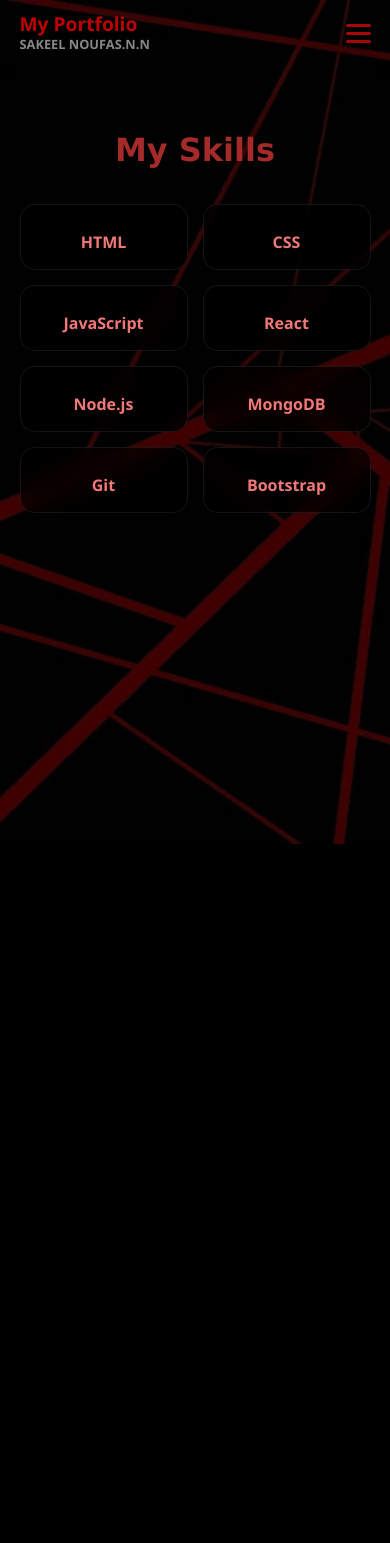
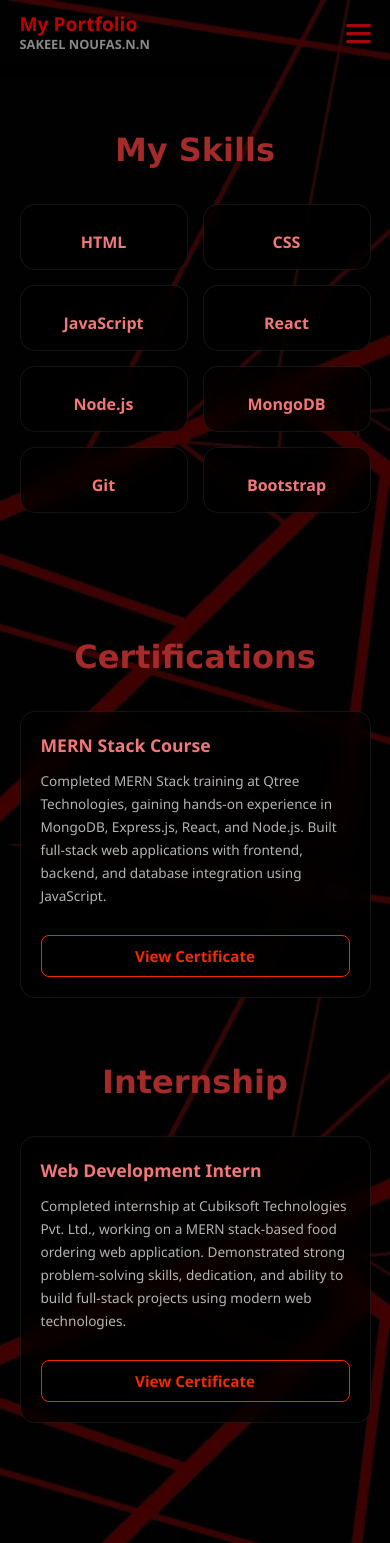
Before and after one commit to Sakeel1406/sakeel-noufas-Portfolio, a React (Vite) app: page /sakeel-noufas-Portfolio/skills in a window 390 px wide. Before the commit the page ends 844 px from the top, so only its background shows below. Built offline with nearby package versions, Linux system fonts and the light colour scheme.

Commit message:
fix: hide profile icon on mobile navbar

```diff
--- a/src/Project/Project.css
+++ b/src/Project/Project.css
@@ -95,67 +95,6 @@
   border: none;
 }
 
-/* Certification + Internship Card */
-.cert-card {
-  background: rgba(0,0,0,0.65);
-  backdrop-filter: blur(12px);
-  border: 1px solid rgba(255,255,255,0.08);
-  border-radius: 20px;
-  padding: 2rem;
-  margin: 20px auto;
-  max-width: 750px;
-  transition: all 0.3s ease;
-}
-
-.cert-card:hover {
-  transform: translateY(-6px);
-  border-color: #f12a02;
-  box-shadow: 0 10px 30px rgba(241,42,2,0.2);
-}
-
-.cert-card h3 {
-  color: #f12a02;
-  margin-bottom: 10px;
-  font-size: 1.4rem;
-}
-
-.cert-card p {
-  color: #f27878;
-  margin-bottom: 15px;
-  line-height: 1.5;
-}
-
-.cert-description {
-  color: #f27878;
-  margin-bottom: 15px;
-  line-height: 1.5;
-}
-
-
-/* Certificate Viewer */
-.cert-viewer {
-  margin-top: 30px;
-  padding: 20px;
-  background: rgba(0,0,0,0.7);
-  border-radius: 15px;
-  border: 1px solid rgba(255,255,255,0.1);
-}
-
-/* Close Button */
-.close-btn {
-  background: #f12a02;
-  color: black;
-  border: none;
-  padding: 8px 16px;
-  border-radius: 6px;
-  cursor: pointer;
-  margin-bottom: 10px;
-  font-weight: 600;
-}
-
-.close-btn:hover {
-  background: #ff4d2e;
-}
 
 /* Mobile Responsive */
 @media (max-width: 850px) {
--- a/src/Project/Project.jsx
+++ b/src/Project/Project.jsx
@@ -34,53 +34,8 @@ const Project = () => {
         )}
       </div>
 
-      {/* CERTIFICATIONS */}
-      <h1 className="section-title">Certifications</h1>
 
-      <div className="cert-card">
-        <h3>MERN Stack Course</h3>
-        <p className="cert-description">Completed MERN Stack training at Qtree Technologies, gaining hands-on experience in MongoDB, Express.js, React, and Node.js.
-          Built full-stack web applications with frontend, backend, and database integration using JavaScript.</p>
-        <button
-          className="project-btn"
-          onClick={() => setActiveCert(`${import.meta.env.BASE_URL}certificates/mern-cert.pdf`)}
-        >
-          View Certificate
-        </button>
-      </div>
 
-      {/* INTERNSHIP */}
-      <h1 className="section-title">Internship</h1>
-
-      <div className="cert-card">
-        <h3>Web Development Intern</h3>
-        <p className="cert-description">Completed internship at Cubiksoft Technologies Pvt. Ltd., working on a MERN stack-based food ordering web application.
-        Demonstrated strong problem-solving skills, dedication, and ability to build full-stack projects using modern web technologies.</p>
-        <button
-          className="project-btn"
-          onClick={() => setActiveCert(`${import.meta.env.BASE_URL}certificates/internship-cert.pdf`)}
-        >
-          View Certificate
-        </button>
-      </div>
-
-      {/* CERT VIEWER (LIKE DEMO VIDEO) */}
-      {activeCert && (
-        <div className="cert-viewer">
-          <button
-            className="close-btn"
-            onClick={() => setActiveCert(null)}
-          >
-            ✖ Close
-          </button>
-
-          <iframe
-            src={activeCert}
-            className="project-video"
-            title="Certificate"
-          />
-        </div>
-      )}
     </div>
   );
 };
--- a/src/Skills/Skills.css
+++ b/src/Skills/Skills.css
@@ -1,66 +1,170 @@
 /* Skills Container */
-.skill-container{
-  padding:120px 5%;
-  max-width:1100px;
-  margin:auto;
-  color:#ffffff;
+.skill-container {
+  padding: 120px 5%;
+  max-width: 1100px;
+  margin: auto;
+  color: #ffffff;
 }
 
 /* Title */
-.skill-title{
-  text-align:center;
-  font-size:2.5rem;
-  margin-bottom:60px;
-  font-family:'Lucida Sans', 'Lucida Sans Regular', 'Lucida Grande', 'Lucida Sans Unicode', Geneva, Verdana, sans-serif;
-  font-weight:bold;
-  /* background:linear-gradient(to right,#f12a02,#e8b7b7);
-  -webkit-background-clip:text;
-  -webkit-text-fill-color:transparent;*/
+.skill-title {
+  text-align: center;
+  font-size: 2.5rem;
+  margin-bottom: 60px;
+  font-family: 'Lucida Sans', 'Lucida Sans Regular', 'Lucida Grande',
+    'Lucida Sans Unicode', Geneva, Verdana, sans-serif;
+  font-weight: bold;
   color: brown;
 }
 
 /* Skill Grid */
-.skill-grid{
-  display:grid;
-  grid-template-columns:repeat(auto-fit,minmax(150px,1fr));
-  gap:25px;
+.skill-grid {
+  display: grid;
+  grid-template-columns: repeat(auto-fit, minmax(150px, 1fr));
+  gap: 25px;
 }
 
 /* Skill Card */
-.skill-card{
-  background:rgba(0,0,0,0.65);
-  backdrop-filter:blur(12px);
-  border:1px solid rgba(255,255,255,0.08);
-  border-radius:15px;
-  padding:20px;
-  text-align:center;
-  transition:0.3s;
+.skill-card {
+  background: rgba(0, 0, 0, 0.65);
+  backdrop-filter: blur(12px);
+  border: 1px solid rgba(255, 255, 255, 0.08);
+  border-radius: 15px;
+  padding: 20px;
+  text-align: center;
+  transition: 0.3s;
 }
 
-.skill-card:hover{
-  transform:translateY(-6px);
-  border-color:#f12a02;
-  box-shadow:0 8px 30px rgba(241,42,2,0.2);
+.skill-card:hover {
+  transform: translateY(-6px);
+  border-color: #f12a02;
+  box-shadow: 0 8px 30px rgba(241, 42, 2, 0.2);
 }
 
 /* Skill Name */
-.skill-name{
-  font-size:1.1rem;
-  font-weight:600;
-  margin-top:10px;
+.skill-name {
+  font-size: 1.1rem;
+  font-weight: 600;
+  margin-top: 10px;
   color: #f27878;
 }
 
 /* Skill Icon */
-.skill-icon{
-  font-size:2rem;
-  color:#f12a02;
+.skill-icon {
+  font-size: 2rem;
+  color: #f12a02;
 }
 
-/* --- Skills Section Media Queries --- */
+/* ─── Certifications & Internship ─── */
+
+.cert-list {
+  display: flex;
+  flex-direction: column;
+  gap: 20px;
+  margin-bottom: 60px;
+}
+
+.cert-card {
+  background: rgba(0, 0, 0, 0.65);
+  backdrop-filter: blur(12px);
+  border: 1px solid rgba(255, 255, 255, 0.08);
+  border-radius: 15px;
+  padding: 25px 30px;
+  transition: 0.3s;
+}
+
+.cert-card:hover {
+  border-color: #f12a02;
+  box-shadow: 0 8px 30px rgba(241, 42, 2, 0.2);
+}
+
+.cert-card h3 {
+  font-size: 1.3rem;
+  font-weight: 700;
+  color: #f27878;
+  margin-bottom: 10px;
+}
+
+.cert-description {
+  font-size: 0.97rem;
+  color: rgba(255, 255, 255, 0.7);
+  line-height: 1.7;
+  margin-bottom: 18px;
+}
+
+/* Project Button */
+.project-btn {
+  display: inline-block;
+  padding: 10px 24px;
+  background: transparent;
+  border: 1.5px solid #f12a02;
+  color: #f12a02;
+  border-radius: 8px;
+  font-size: 0.95rem;
+  font-weight: 600;
+  cursor: pointer;
+  transition: 0.3s;
+}
+
+.project-btn:hover {
+  background: #f12a02;
+  color: #ffffff;
+  box-shadow: 0 4px 20px rgba(241, 42, 2, 0.35);
+}
+
+/* ─── Certificate Viewer ─── */
+
+.cert-viewer {
+  position: fixed;
+  inset: 0;
+  background: rgba(0, 0, 0, 0.85);
+  backdrop-filter: blur(8px);
+  z-index: 999;
+  display: flex;
+  align-items: center; /* Centers the iframe */
+  justify-content: center; /* Centers the iframe */
+  padding: 20px;
+}
+
+.cert-viewer iframe {
+  width: 50%;
+  max-width: 860px;
+  height: 75vh;
+  border: none;
+  border-radius: 12px;
+  background: #fff;
+  z-index: 1; /* Keeps iframe below the button */
+}
+
+/* Close Button - Placed in the Left Corner */
+.close-btn {
+  position: absolute; /* Takes the button out of the normal layout flow */
+  top: 30px;          /* Distance from top */
+  left: 400px;         /* Distance from left */
+  z-index: 1000;      /* Ensures it stays on top of the iframe */
+
+  background: #f12a02;
+  color: black;
+  border: none;
+  padding: 10px 20px;
+  border-radius: 6px;
+  cursor: pointer;
+  font-weight: 700;
+  transition: 0.3s;
+  box-shadow: 0 4px 15px rgba(0, 0, 0, 0.3);
+}
+
+.close-btn:hover {
+  background: #d12402; /* Slightly darker shade */
+  color: #ffffff;
+  transform: scale(1.05);
+}
+
+/* ─── Media Queries ─── */
+
 @media (max-width: 768px) {
   .skill-container {
-        padding: 60px 5%; /* Reduces top/bottom space on mobile */
+    padding: 60px 5%;
   }
 
   .skill-title {
@@ -69,30 +173,58 @@
   }
 
   .skill-grid {
-        /* On very small phones, we ensure at least 2 columns if possible,
-           or let it drop to 1 if the screen is tiny */
     grid-template-columns: repeat(auto-fit, minmax(120px, 1fr));
-        gap: 15px; /* Tighter gap for smaller screens */
+    gap: 15px;
   }
 
   .skill-card {
-        padding: 15px; /* Saves space inside the card */
+    padding: 15px;
   }
 
   .skill-icon {
-        font-size: 1.5rem; /* Shrinks the icon slightly */
+    font-size: 1.5rem;
   }
 
   .skill-name {
     font-size: 1rem;
   }
+
+  .cert-card {
+    padding: 20px;
   }
 
-/* --- For tiny phones (Portrait) --- */
+  .cert-card h3 {
+    font-size: 1.1rem;
+  }
+
+  .cert-description {
+    font-size: 0.9rem;
+  }
+
+  .cert-viewer iframe {
+    height: 60vh;
+  }
+
+  .close-btn {
+    top: 20px;
+    left: 20px;
+  }
+}
+
 @media (max-width: 480px) {
   .skill-grid {
-        /* Forces 2 cards per row on even the smallest phones
-           to avoid one long vertical list */
     grid-template-columns: repeat(2, 1fr);
   }
+
+  .cert-viewer iframe {
+    height: 55vh;
+    width: 95%;
   }
+
+  .close-btn {
+    font-size: 0.85rem;
+    padding: 8px 14px;
+    top: 15px;
+    left: 15px;
+  }
+}
--- a/src/Skills/Skills.jsx
+++ b/src/Skills/Skills.jsx
@@ -1,7 +1,8 @@
-import React from "react";
+import React, { useState } from "react";
 import "./Skills.css";
 
 const Skill = () => {
+  const [activeCert, setActiveCert] = useState(null);
 
   const skills = [
     "HTML",
@@ -11,21 +12,97 @@ const Skill = () => {
     "Node.js",
     "MongoDB",
     "Git",
-    "Bootstrap"
+    "Bootstrap",
+  ];
+
+  const certifications = [
+    {
+      title: "MERN Stack Course",
+      description:
+        "Completed MERN Stack training at Qtree Technologies, gaining hands-on experience in MongoDB, Express.js, React, and Node.js. Built full-stack web applications with frontend, backend, and database integration using JavaScript.",
+      file: "certificates/mern-cert.pdf",
+    },
+  ];
+
+  const internships = [
+    {
+      title: "Web Development Intern",
+      description:
+        "Completed internship at Cubiksoft Technologies Pvt. Ltd., working on a MERN stack-based food ordering web application. Demonstrated strong problem-solving skills, dedication, and ability to build full-stack projects using modern web technologies.",
+      file: "certificates/internship-cert.pdf",
+    },
   ];
 
   return (
     <div className="skill-container">
 
+      {/* SKILLS */}
       <h1 className="skill-title">My Skills</h1>
-
       <div className="skill-grid">
-        {skills.map((skill,index)=>(
+        {skills.map((skill, index) => (
           <div className="skill-card" key={index}>
             <p className="skill-name">{skill}</p>
           </div>
         ))}
       </div>
+      <br />
+      <br/>
+      <br/>
+      <br/>
+      <br/>
+
+
+      {/* CERTIFICATIONS */}
+      <h1 className="skill-title">Certifications</h1>
+      <div className="cert-list">
+        {certifications.map((cert, index) => (
+          <div className="cert-card" key={index}>
+            <h3>{cert.title}</h3>
+            <p className="cert-description">{cert.description}</p>
+            <button
+              className="project-btn"
+              onClick={() =>
+                setActiveCert(`${import.meta.env.BASE_URL}${cert.file}`)
+              }
+            >
+              View Certificate
+            </button>
+          </div>
+        ))}
+      </div>
+
+      {/* INTERNSHIP */}
+      <h1 className="skill-title">Internship</h1>
+      <div className="cert-list">
+        {internships.map((intern, index) => (
+          <div className="cert-card" key={index}>
+            <h3>{intern.title}</h3>
+            <p className="cert-description">{intern.description}</p>
+            <button
+              className="project-btn"
+              onClick={() =>
+                setActiveCert(`${import.meta.env.BASE_URL}${intern.file}`)
+              }
+            >
+              View Certificate
+            </button>
+          </div>
+        ))}
+      </div>
+
+      {/* CERT VIEWER */}
+      {activeCert && (
+        <div className="cert-viewer">
+          <button className="close-btn" onClick={() => setActiveCert(null)}>
+            ✖ Close
+          </button>
+          <iframe
+            src={activeCert}
+            className="project-video"
+            title="Certificate"
+          />
+        </div>
+      )}
 
     </div>
   );
```
Lines whose indentation alone changed are shown as unchanged.
